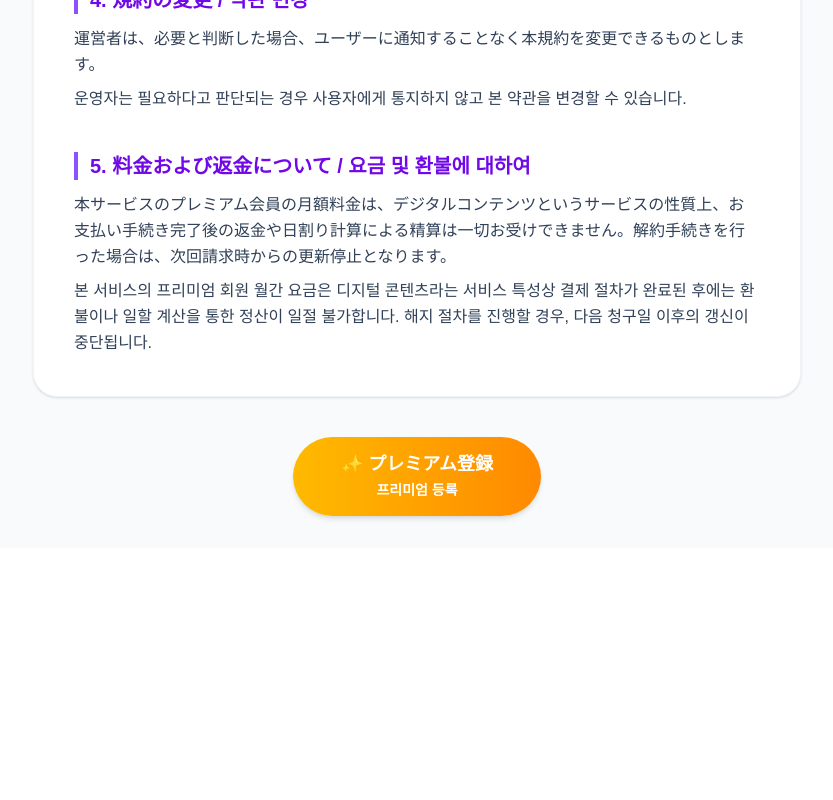
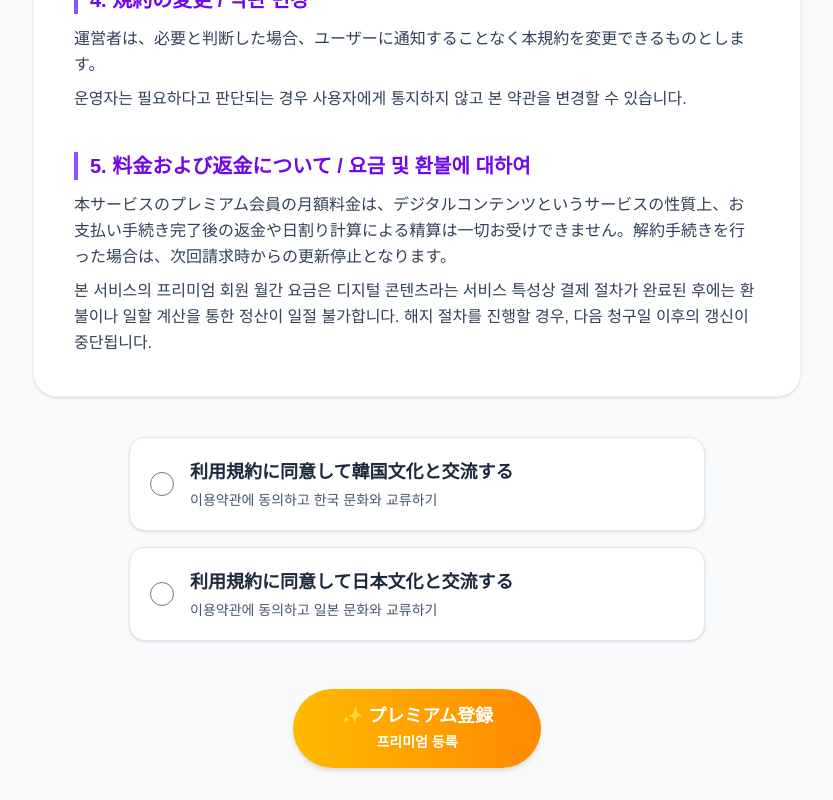
Before and after one commit to pen-pal-mvp/pen-pal-mvp, a Next.js app: page /terms in a window 1280 px wide. Shown: the part 1302-2102 px from the top of the page, without its empty margins (223-1056 px from the left). Before the commit the page ends 1850 px from the top, so only its background shows below. Built offline with nearby package versions, Linux system fonts and the light colour scheme.

Commit message:
利用規約画面に同意と文化選択のラジオボタンを追加

```diff
--- a/app/terms/page.tsx
+++ b/app/terms/page.tsx
@@ -78,7 +78,6 @@ export default function TermsPage() {
             <p className="font-medium">운영자는 필요하다고 판단되는 경우 사용자에게 통지하지 않고 본 약관을 변경할 수 있습니다.</p>
           </section>
 
-          {/* 追加：料金および返金について */}
           <section>
             <h2 className="text-xl font-bold text-violet-700 mb-3 border-l-4 border-violet-500 pl-3">
               5. 料金および返金について / 요금 및 환불에 대하여
@@ -93,8 +92,27 @@ export default function TermsPage() {
 
         </div>
 
+        {/* 追加：文化交流の同意選択エリア */}
+        <div className="flex flex-col gap-4 items-center justify-center pt-2">
+          <label className="flex items-center gap-4 cursor-pointer p-5 bg-white border border-slate-200 rounded-2xl hover:border-violet-300 hover:bg-violet-50 transition-all w-full max-w-xl shadow-sm">
+            <input type="radio" name="agreement_culture" className="w-6 h-6 accent-violet-600 shrink-0 cursor-pointer" />
+            <div className="flex flex-col">
+              <span className="font-bold text-slate-800 text-base sm:text-lg">利用規約に同意して韓国文化と交流する</span>
+              <span className="text-sm font-medium text-slate-600 mt-1">이용약관에 동의하고 한국 문화와 교류하기</span>
+            </div>
+          </label>
+
+          <label className="flex items-center gap-4 cursor-pointer p-5 bg-white border border-slate-200 rounded-2xl hover:border-violet-300 hover:bg-violet-50 transition-all w-full max-w-xl shadow-sm">
+            <input type="radio" name="agreement_culture" className="w-6 h-6 accent-violet-600 shrink-0 cursor-pointer" />
+            <div className="flex flex-col">
+              <span className="font-bold text-slate-800 text-base sm:text-lg">利用規約に同意して日本文化と交流する</span>
+              <span className="text-sm font-medium text-slate-600 mt-1">이용약관에 동의하고 일본 문화와 교류하기</span>
+            </div>
+          </label>
+        </div>
+
         {/* 下部アクション */}
-        <div className="flex justify-center pt-2">
+        <div className="flex justify-center pt-4">
           <Link href="/premium" className="w-full sm:w-auto px-12 py-4 bg-gradient-to-r from-amber-400 to-orange-400 hover:from-amber-500 hover:to-orange-500 text-white rounded-full font-bold text-lg shadow-md hover:shadow-lg transition-all flex flex-col items-center justify-center gap-1 leading-tight">
             <span>✨ プレミアム登録</span>
             <span className="text-sm">프리미엄 등록</span>
```
